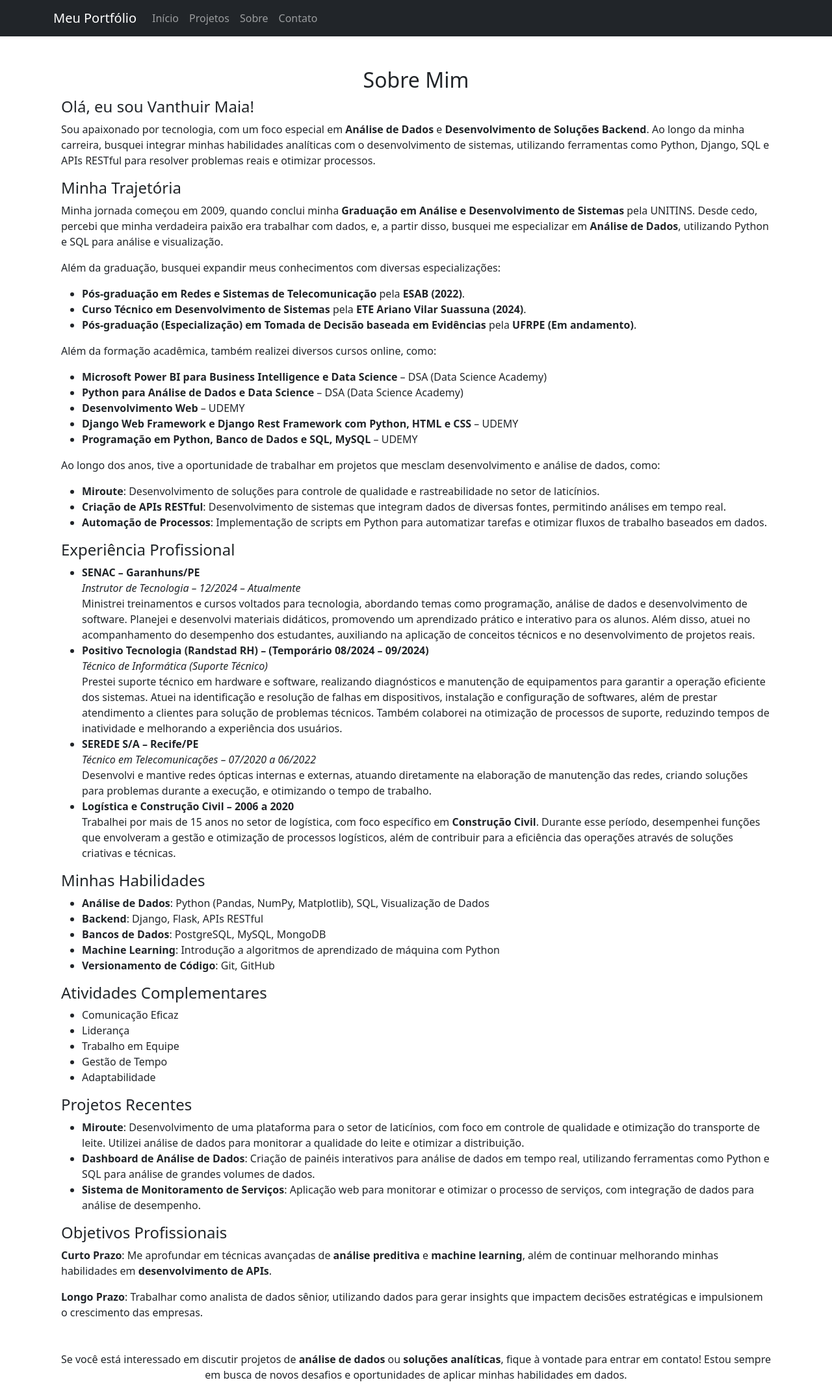
After one commit to VanthuirMaia/KingstonPlataform, a Flask app: page /sobre in a window 1280 px wide. The commit adds this page. Shown: the whole page at 65% size. Run offline with Flask 3, Linux system fonts and the light colour scheme.

Commit message:
Finalizado contatos, e criado a Sobre

```diff
--- a/app.py
+++ b/app.py
@@ -1,7 +1,26 @@
-from flask import Flask, render_template
+from flask import Flask, render_template, request, redirect, url_for, flash
+from flask_wtf import FlaskForm
+from wtforms import StringField, TextAreaField, SubmitField
+from wtforms.validators import DataRequired, Email
+from flask_mail import Mail, Message
 
+
+# Configurações
 app = Flask(__name__)
+app.config['SECRET_KEY'] = 'palm8X9394'
 
+app.config['MAIL_SERVER'] = 'smtp.gmail.com'
+app.config['MAIL_PORT'] = 465
+app.config['MAIL_USERNAME'] = 'kingston.analytics.dados@gmail.com'
+app.config['MAIL_PASSWORD'] = 'tiao oqkh azda jftm'
+app.config['MAIL_USE_TLS'] = False
+app.config['MAIL_USE_SSL'] = True
+
+mail = Mail(app)
+
+# Rotas
+
+# Rota Principal
 @app.route('/')
 def home():
     return render_template('index.html')
@@ -12,9 +31,61 @@ def projetos():
     return render_template('projetos.html')
 
 # Rota de Contato
-@app.route('/contato')
+@app.route('/contato', methods=['GET', 'POST'])
 def contato():
-    return render_template('contato.html')
+    form = ContatoForm()
+
+    if form.validate_on_submit():
+        # Criação do e-mail
+        msg = Message('Novo Contato',
+                      sender=form.email.data,
+                      recipients=['kingston.analytics.dados@gmail.com'])
+
+        msg.body = f"Nome: {form.nome.data}\nEmail: {form.email.data}\nMensagem: {form.mensagem.data}"
+
+        try:
+            # Enviar e-mail
+            mail.send(msg)
+
+            # Limpa os campos do formulário manualmente
+            form.nome.data = ""
+            form.email.data = ""
+            form.mensagem.data = ""
+
+            # Adiciona a mensagem flash para sucesso
+            flash('Sua mensagem foi enviada com sucesso!', 'success')
+
+            # Redireciona para recarregar a página e garantir que os campos sejam limpos
+            return redirect(url_for('contato'))
+
+        except Exception as e:
+            flash(f"Ocorreu um erro ao tentar enviar o e-mail: {e}", 'danger')
+
+    return render_template('contato.html', form=form)
+
+# Rota de Sobre
+@app.route('/sobre')
+def sobre():
+    return render_template('sobre.html')
+
+
+
+# Classes
+
+# Classe de Formulário
+class ContatoForm(FlaskForm):
+    nome = StringField('Nome', validators=[DataRequired()])
+    email = StringField('Email', validators=[DataRequired(), Email()])
+    mensagem = TextAreaField('Mensagem', validators=[DataRequired()])
+    enviar = SubmitField('Enviar')
+
+
+
+
+
+
+
+
 
 if __name__ == '__main__':
     app.run(debug=True)
--- a/static/css/style.css
+++ b/static/css/style.css
@@ -0,0 +1,10 @@
+/* Remover sublinhado dos links de email e telefone */
+.no-underline {
+    text-decoration: none;
+    color: inherit;
+}
+
+.no-underline:hover {
+    text-decoration: none;
+    color: #198754; /* Cor verde do Bootstrap para destacar no hover */
+}
--- a/templates/base.html
+++ b/templates/base.html
@@ -9,7 +9,7 @@
     <!-- Bootstrap -->
     <link href="https://cdn.jsdelivr.net/npm/bootstrap@5.3.0/dist/css/bootstrap.min.css" rel="stylesheet">
     <!-- CSS -->
-    <link rel="stylesheet" href="{{url_for('static', filename='static/css/style.css')}}">
+    <link rel="stylesheet" href="{{url_for('static', filename='css/style.css')}}">
 </head>
 
 <body>
@@ -25,6 +25,7 @@
                 <ul class="navbar-nav">
                     <li class="nav-item"><a class="nav-link" href="{{ url_for('home') }}">Início</a></li>
                     <li class="nav-item"><a class="nav-link" href="{{ url_for('projetos') }}">Projetos</a></li>
+                    <li class="nav-item"><a class="nav-link" href="{{ url_for('sobre') }}">Sobre</a></li>
                     <li class="nav-item"><a class="nav-link" href="{{ url_for('contato') }}">Contato</a></li>
                 </ul>
             </div>
--- /dev/null
+++ b/templates/sobre.html
@@ -0,0 +1,113 @@
+{% extends 'base.html' %}
+
+{% block title %}Sobre Mim{% endblock %}
+
+{% block content %}
+    <div class="container mt-5">
+        <h2 class="text-center">Sobre Mim</h2>
+
+        <section>
+            <h4>Olá, eu sou Vanthuir Maia!</h4>
+            <p>
+                Sou apaixonado por tecnologia, com um foco especial em <strong>Análise de Dados</strong> e <strong>Desenvolvimento de Soluções Backend</strong>. Ao longo da minha carreira, busquei integrar minhas habilidades analíticas com o desenvolvimento de sistemas, utilizando ferramentas como Python, Django, SQL e APIs RESTful para resolver problemas reais e otimizar processos.
+            </p>
+        </section>
+
+        <section>
+            <h4>Minha Trajetória</h4>
+            <p>
+                Minha jornada começou em 2009, quando conclui minha <strong>Graduação em Análise e Desenvolvimento de Sistemas</strong> pela UNITINS. Desde cedo, percebi que minha verdadeira paixão era trabalhar com dados, e, a partir disso, busquei me especializar em <strong>Análise de Dados</strong>, utilizando Python e SQL para análise e visualização.
+            </p>
+            <p>
+                Além da graduação, busquei expandir meus conhecimentos com diversas especializações:
+            </p>
+            <ul>
+                <li><strong>Pós-graduação em Redes e Sistemas de Telecomunicação</strong> pela <strong>ESAB (2022)</strong>.</li>
+                <li><strong>Curso Técnico em Desenvolvimento de Sistemas</strong> pela <strong>ETE Ariano Vilar Suassuna (2024)</strong>.</li>
+                <li><strong>Pós-graduação (Especialização) em Tomada de Decisão baseada em Evidências</strong> pela <strong>UFRPE (Em andamento)</strong>.</li>
+            </ul>
+            <p>
+                Além da formação acadêmica, também realizei diversos cursos online, como:
+            </p>
+            <ul>
+                <li><strong>Microsoft Power BI para Business Intelligence e Data Science</strong> – DSA (Data Science Academy)</li>
+                <li><strong>Python para Análise de Dados e Data Science</strong> – DSA (Data Science Academy)</li>
+                <li><strong>Desenvolvimento Web</strong> – UDEMY</li>
+                <li><strong>Django Web Framework e Django Rest Framework com Python, HTML e CSS</strong> – UDEMY</li>
+                <li><strong>Programação em Python, Banco de Dados e SQL, MySQL</strong> – UDEMY</li>
+            </ul>
+            <p>
+                Ao longo dos anos, tive a oportunidade de trabalhar em projetos que mesclam desenvolvimento e análise de dados, como:
+            </p>
+            <ul>
+                <li><strong>Miroute</strong>: Desenvolvimento de soluções para controle de qualidade e rastreabilidade no setor de laticínios.</li>
+                <li><strong>Criação de APIs RESTful</strong>: Desenvolvimento de sistemas que integram dados de diversas fontes, permitindo análises em tempo real.</li>
+                <li><strong>Automação de Processos</strong>: Implementação de scripts em Python para automatizar tarefas e otimizar fluxos de trabalho baseados em dados.</li>
+            </ul>
+        </section>
+
+        <section>
+            <h4>Experiência Profissional</h4>
+            <ul>
+                <li><strong>SENAC – Garanhuns/PE</strong><br>
+                    <em>Instrutor de Tecnologia – 12/2024 – Atualmente</em><br>
+                    Ministrei treinamentos e cursos voltados para tecnologia, abordando temas como programação, análise de dados e desenvolvimento de software. Planejei e desenvolvi materiais didáticos, promovendo um aprendizado prático e interativo para os alunos. Além disso, atuei no acompanhamento do desempenho dos estudantes, auxiliando na aplicação de conceitos técnicos e no desenvolvimento de projetos reais.
+                </li>
+                <li><strong>Positivo Tecnologia (Randstad RH) – (Temporário 08/2024 – 09/2024)</strong><br>
+                    <em>Técnico de Informática (Suporte Técnico)</em><br>
+                    Prestei suporte técnico em hardware e software, realizando diagnósticos e manutenção de equipamentos para garantir a operação eficiente dos sistemas. Atuei na identificação e resolução de falhas em dispositivos, instalação e configuração de softwares, além de prestar atendimento a clientes para solução de problemas técnicos. Também colaborei na otimização de processos de suporte, reduzindo tempos de inatividade e melhorando a experiência dos usuários.
+                </li>
+                <li><strong>SEREDE S/A – Recife/PE</strong><br>
+                    <em>Técnico em Telecomunicações – 07/2020 a 06/2022</em><br>
+                    Desenvolvi e mantive redes ópticas internas e externas, atuando diretamente na elaboração de manutenção das redes, criando soluções para problemas durante a execução, e otimizando o tempo de trabalho.
+                </li>
+                <li><strong>Logística e Construção Civil – 2006 a 2020</strong><br>
+                    Trabalhei por mais de 15 anos no setor de logística, com foco específico em <strong>Construção Civil</strong>. Durante esse período, desempenhei funções que envolveram a gestão e otimização de processos logísticos, além de contribuir para a eficiência das operações através de soluções criativas e técnicas.
+                </li>
+            </ul>
+        </section>
+
+        <section>
+            <h4>Minhas Habilidades</h4>
+            <ul>
+                <li><strong>Análise de Dados</strong>: Python (Pandas, NumPy, Matplotlib), SQL, Visualização de Dados</li>
+                <li><strong>Backend</strong>: Django, Flask, APIs RESTful</li>
+                <li><strong>Bancos de Dados</strong>: PostgreSQL, MySQL, MongoDB</li>
+                <li><strong>Machine Learning</strong>: Introdução a algoritmos de aprendizado de máquina com Python</li>
+                <li><strong>Versionamento de Código</strong>: Git, GitHub</li>
+            </ul>
+        </section>
+
+        <section>
+            <h4>Atividades Complementares</h4>
+            <ul>
+                <li>Comunicação Eficaz</li>
+                <li>Liderança</li>
+                <li>Trabalho em Equipe</li>
+                <li>Gestão de Tempo</li>
+                <li>Adaptabilidade</li>
+            </ul>
+        </section>
+
+        <section>
+            <h4>Projetos Recentes</h4>
+            <ul>
+                <li><strong>Miroute</strong>: Desenvolvimento de uma plataforma para o setor de laticínios, com foco em controle de qualidade e otimização do transporte de leite. Utilizei análise de dados para monitorar a qualidade do leite e otimizar a distribuição.</li>
+                <li><strong>Dashboard de Análise de Dados</strong>: Criação de painéis interativos para análise de dados em tempo real, utilizando ferramentas como Python e SQL para análise de grandes volumes de dados.</li>
+                <li><strong>Sistema de Monitoramento de Serviços</strong>: Aplicação web para monitorar e otimizar o processo de serviços, com integração de dados para análise de desempenho.</li>
+            </ul>
+        </section>
+
+        <section>
+            <h4>Objetivos Profissionais</h4>
+            <p><strong>Curto Prazo</strong>: Me aprofundar em técnicas avançadas de <strong>análise preditiva</strong> e <strong>machine learning</strong>, além de continuar melhorando minhas habilidades em <strong>desenvolvimento de APIs</strong>.</p>
+            <p><strong>Longo Prazo</strong>: Trabalhar como analista de dados sênior, utilizando dados para gerar insights que impactem decisões estratégicas e impulsionem o crescimento das empresas.</p>
+        </section>
+
+        <section class="text-center mt-5">
+            <p>
+                Se você está interessado em discutir projetos de <strong>análise de dados</strong> ou <strong>soluções analíticas</strong>, fique à vontade para entrar em contato! Estou sempre em busca de novos desafios e oportunidades de aplicar minhas habilidades em dados.
+            </p>
+        </section>
+    </div>
+{% endblock %}
```
Also changed, not shown: templates/contato.html (+48 -5 lines).
